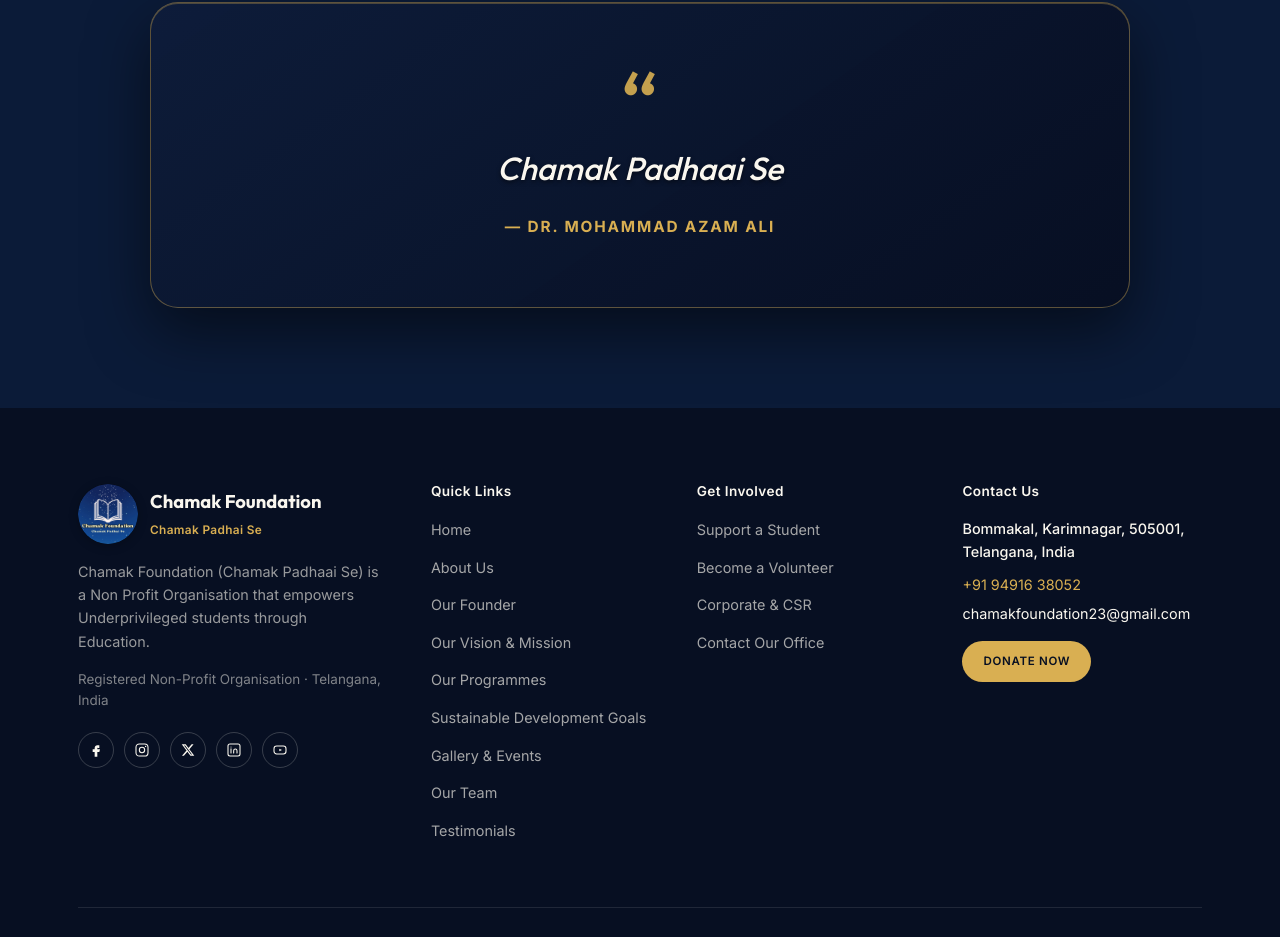
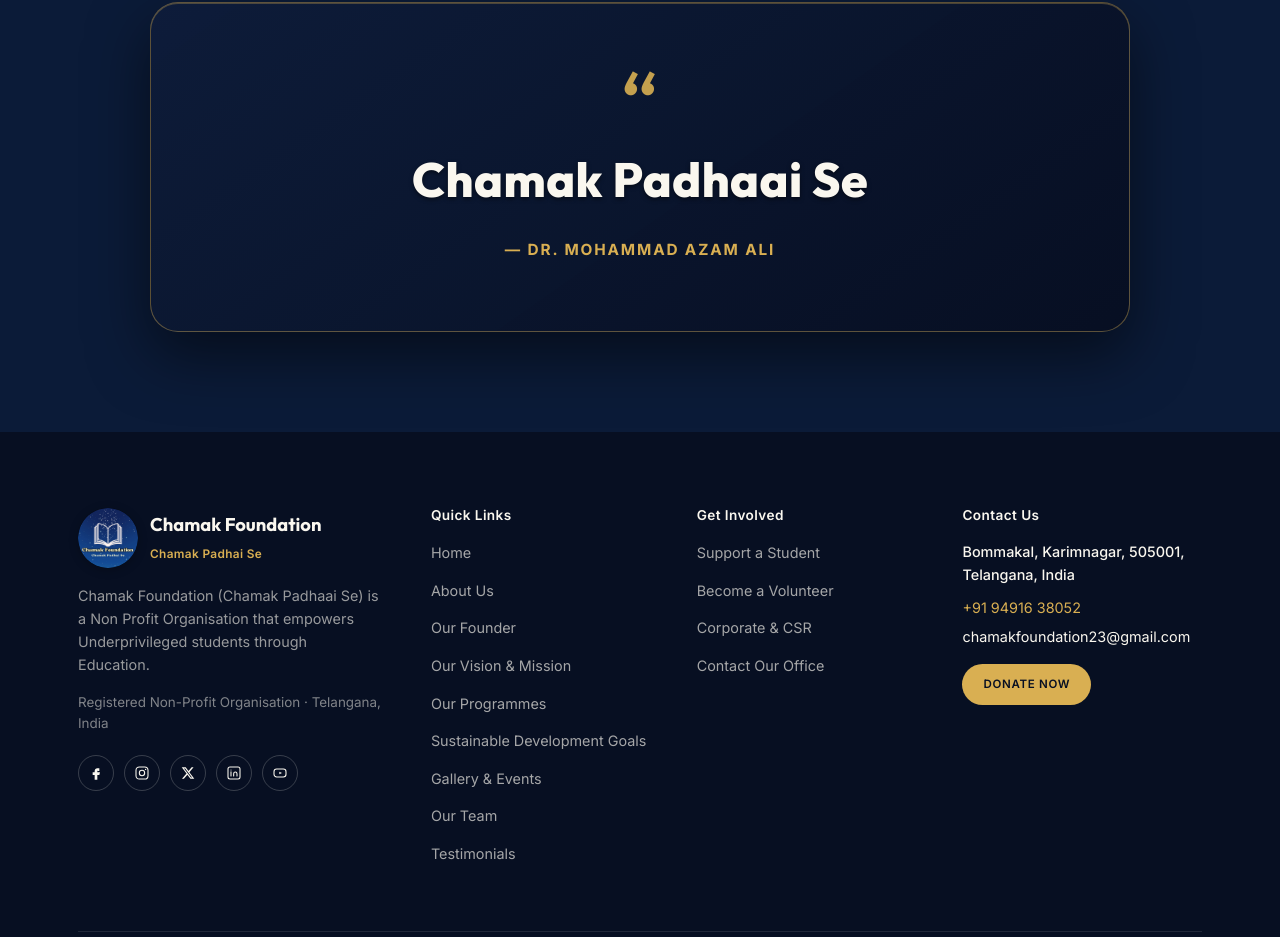
Before and after one commit to SAIKRISHNACHANDA/chamakfoundation.org, a Next.js app: page / in a window 1280 px wide. Shown: the part 2492-3429 px from the top of the page. Built offline with nearby package versions, Linux system fonts and the light colour scheme.

Commit message:
style(home): make Chamak Padhaai Se quote bold and larger

```diff
--- a/src/app/page.js
+++ b/src/app/page.js
@@ -150,7 +150,10 @@ export default function HomePage() {
         <div className="container">
           <div className="quote-box">
             <span className="quote-box__mark" aria-hidden="true">&ldquo;</span>
-            <blockquote className="quote-box__text">
+            <blockquote
+              className="quote-box__text"
+              style={{ fontWeight: 800, fontStyle: "normal", fontSize: "clamp(2rem, 4vw, 3rem)", letterSpacing: "0.01em" }}
+            >
               Chamak Padhaai Se
             </blockquote>
             <cite className="quote-box__author">&mdash; Dr. Mohammad Azam Ali</cite>
```
